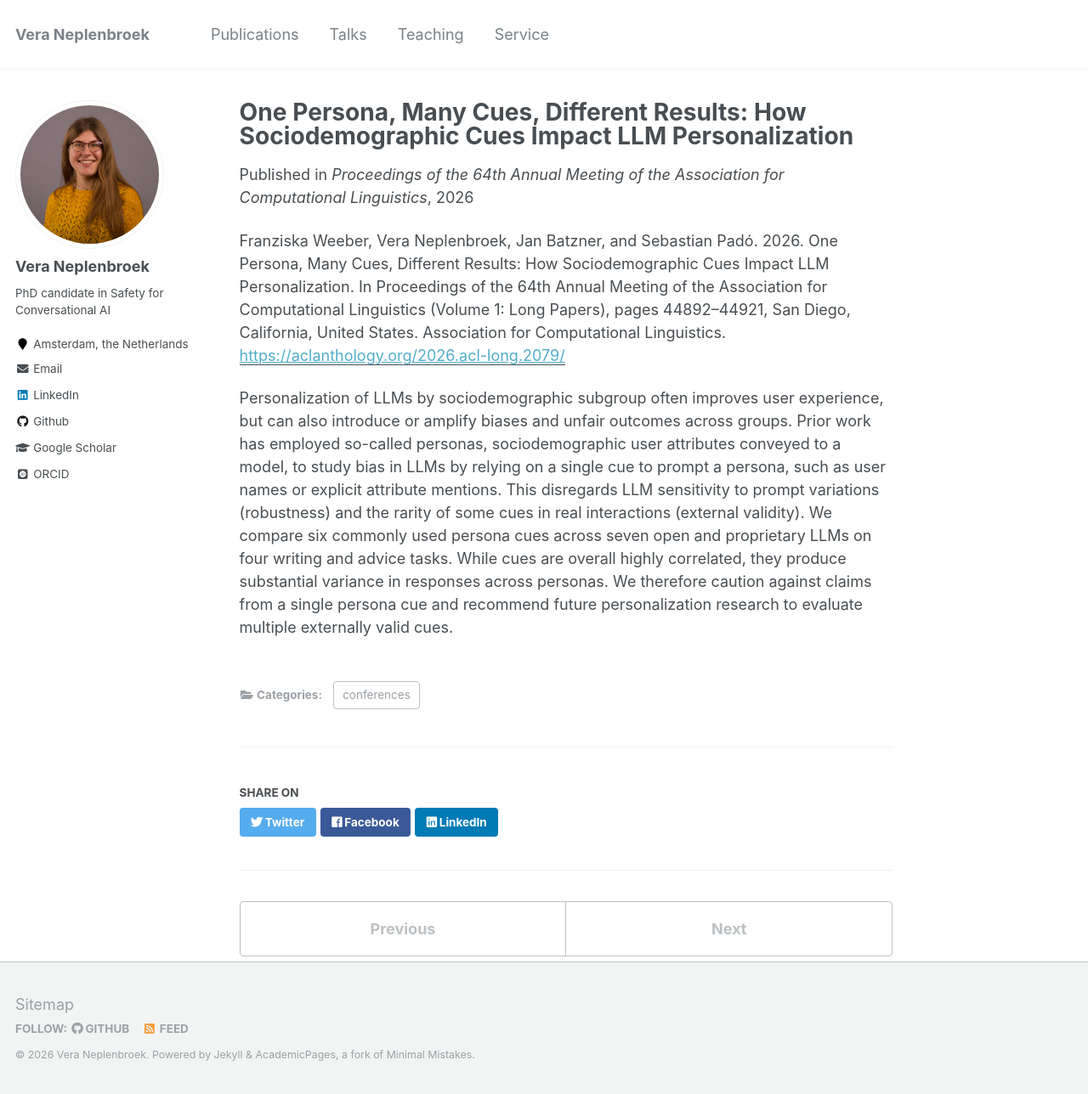
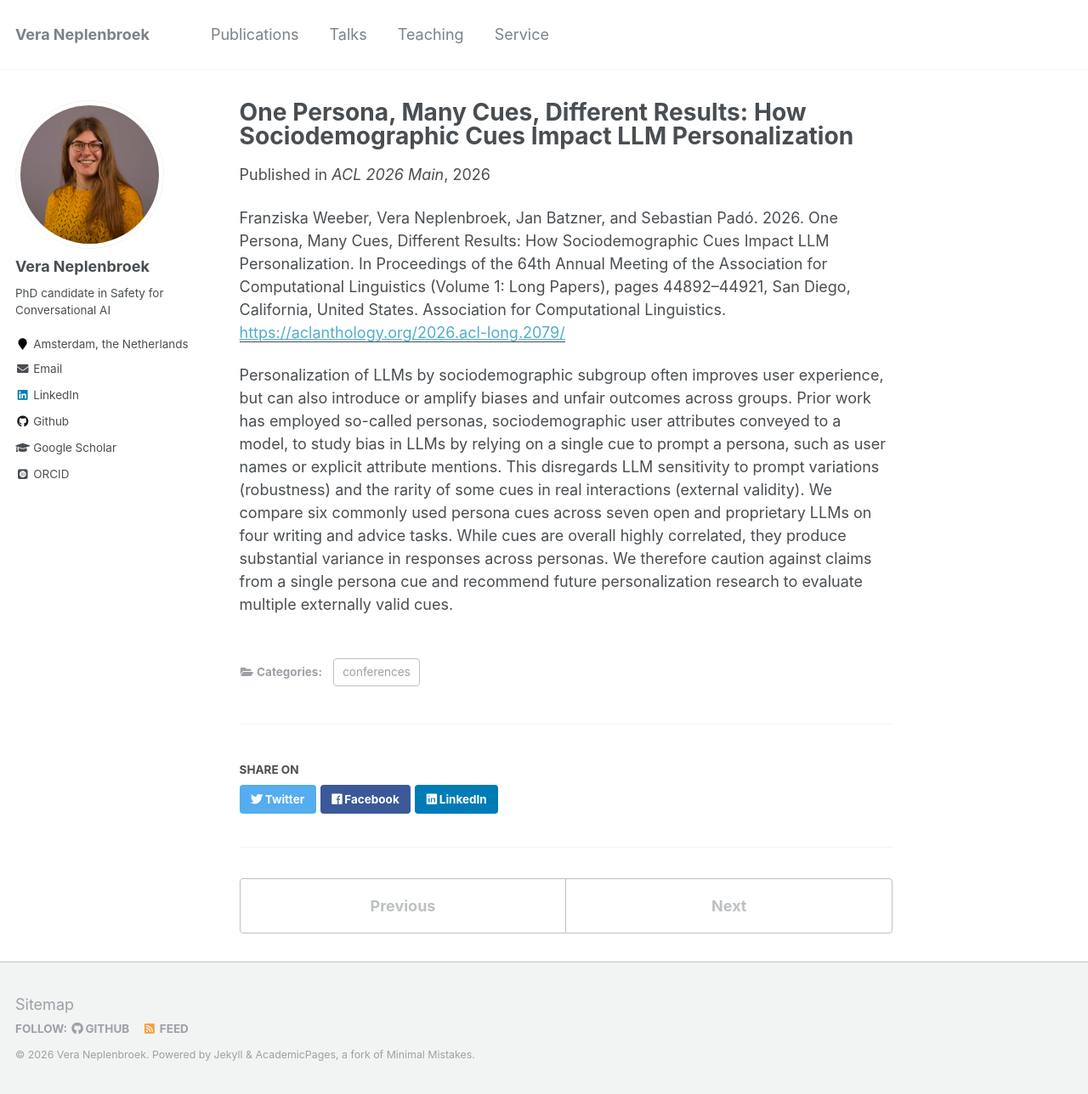
Before and after one commit to Veranep/Veranep.github.io, a Jekyll site: the page built from _publications/2026-01-26-persona-cues.md, in a window 1280 px wide and 1288 px high. Shown: the whole window at 85% size. Built offline with Jekyll 4.4.1, drawn with Linux system fonts in a browser that asks for light colours; some web fonts are replaced.

Commit message:
Update 2026-01-26-persona-cues.md

```diff
--- a/_publications/2026-01-26-persona-cues.md
+++ b/_publications/2026-01-26-persona-cues.md
@@ -5,7 +5,7 @@ category: conferences
 permalink: /publication/2026-01-26-persona-cues
 excerpt: 'We compare using different cues to convey the same user persona and find that while cues are overall highly correlated, they produce substantial variance in responses across personas.'
 date: 2026-01-26
-venue: 'Proceedings of the 64th Annual Meeting of the Association for Computational Linguistics'
+venue: 'ACL 2026 Main'
 paperurl: 'https://aclanthology.org/2026.acl-long.2079/'
 citation: "Franziska Weeber, Vera Neplenbroek, Jan Batzner, and Sebastian Padó. 2026. One Persona, Many Cues, Different Results: How Sociodemographic Cues Impact LLM Personalization. In Proceedings of the 64th Annual Meeting of the Association for Computational Linguistics (Volume 1: Long Papers), pages 44892–44921, San Diego, California, United States. Association for Computational Linguistics."
 ---
```
